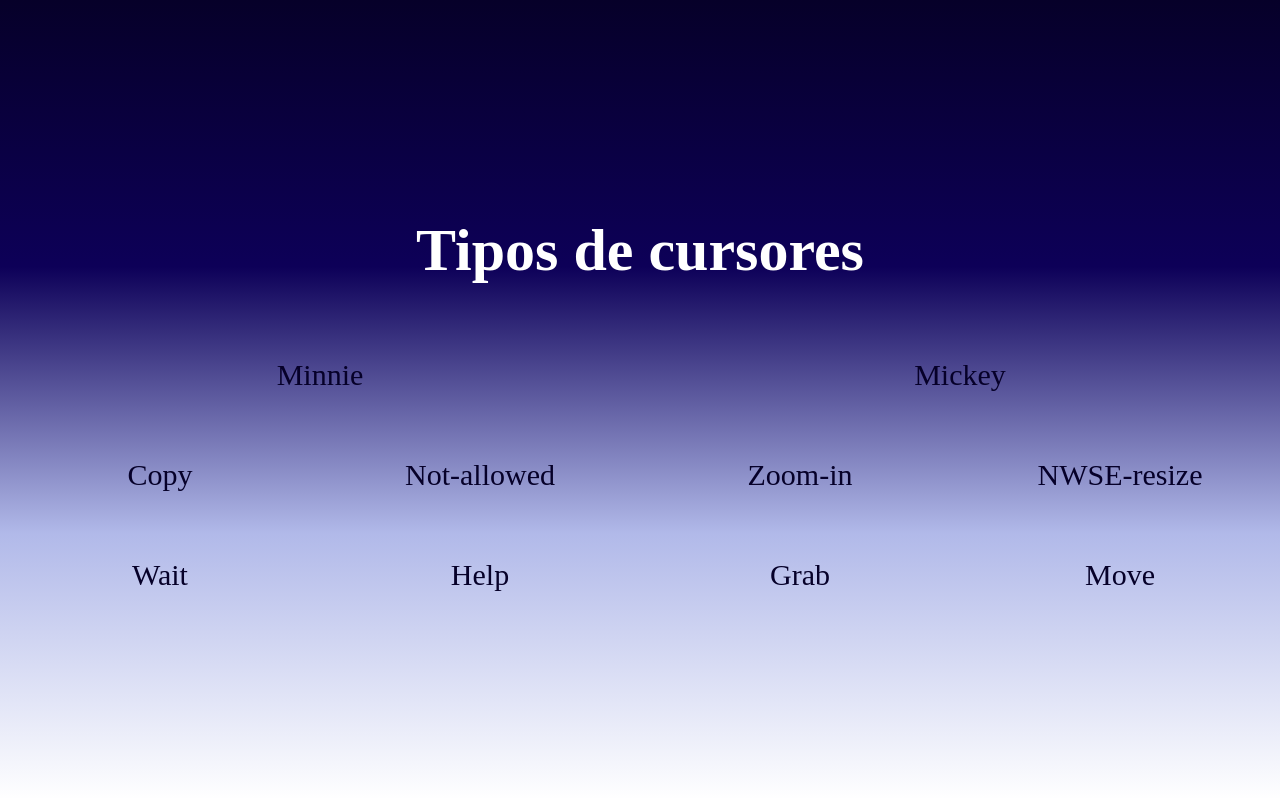
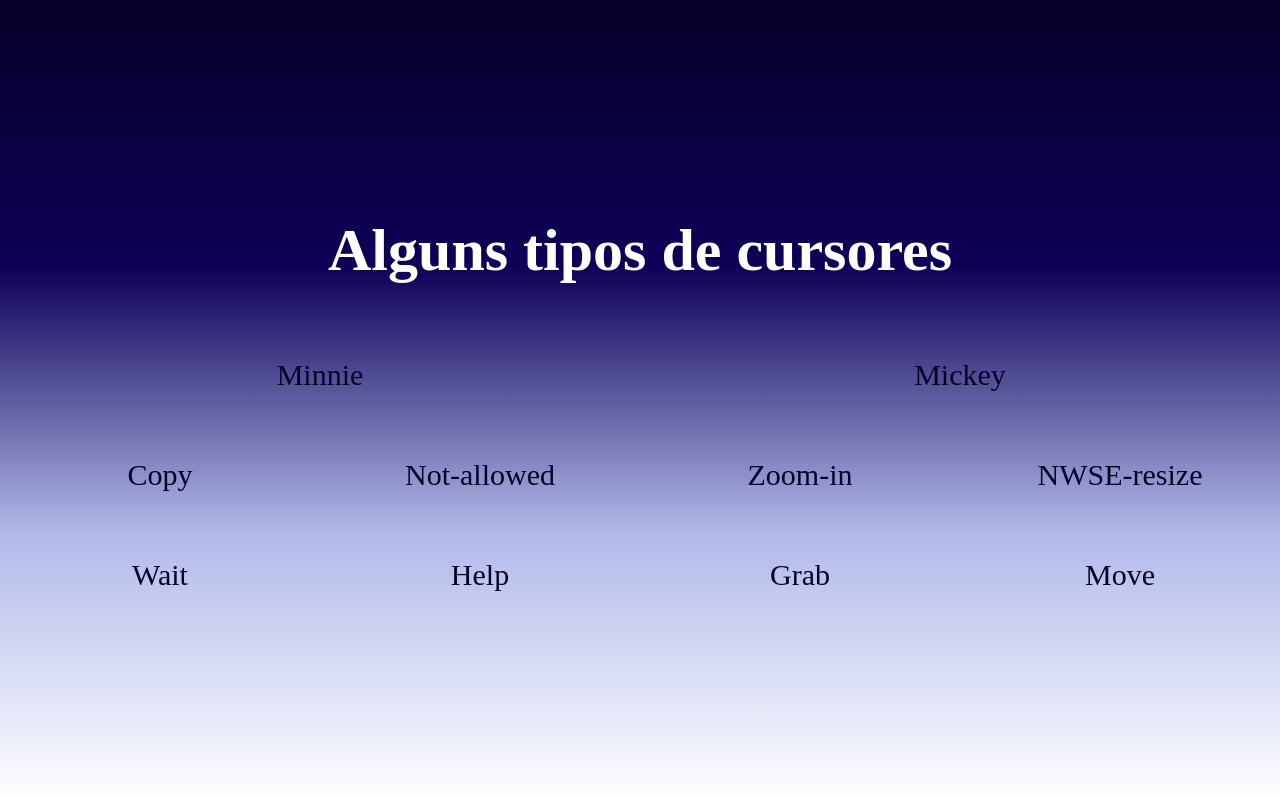
Before and after one commit to JessikaFujimura/Desafio30DiasCSS-HTML, a plain HTML site: page 28Dia/index.html in a window 1280 px wide. Drawn offline with Linux system fonts and the light colour scheme; a web font is replaced by a local one.

Commit message:
Alterando title do 28 dia

```diff
--- a/28Dia/index.html
+++ b/28Dia/index.html
@@ -8,7 +8,7 @@
     <link rel="stylesheet" href="styles.css">
 </head>
 <body>
-    <h1>Tipos de cursores</h1>
+    <h1>Alguns tipos de cursores</h1>
     <section>
         <div>Wait</div>
         <div>Help</div>
```
Also changed, not shown: 28Dia/video.gif, 1 other file.
